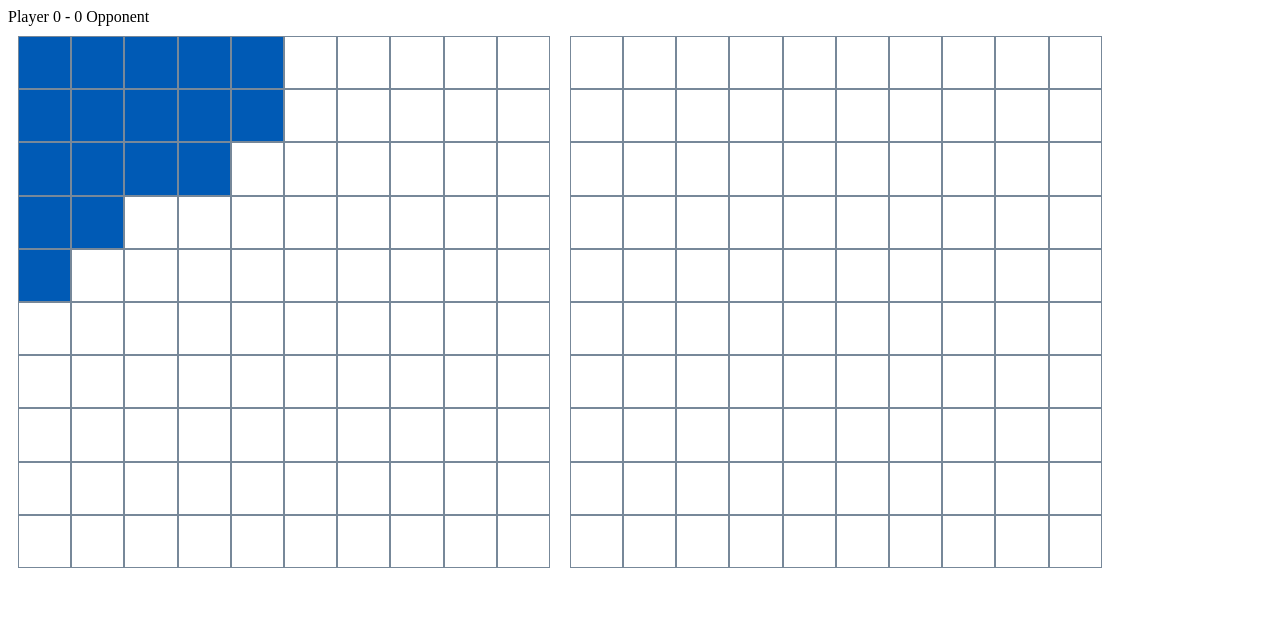
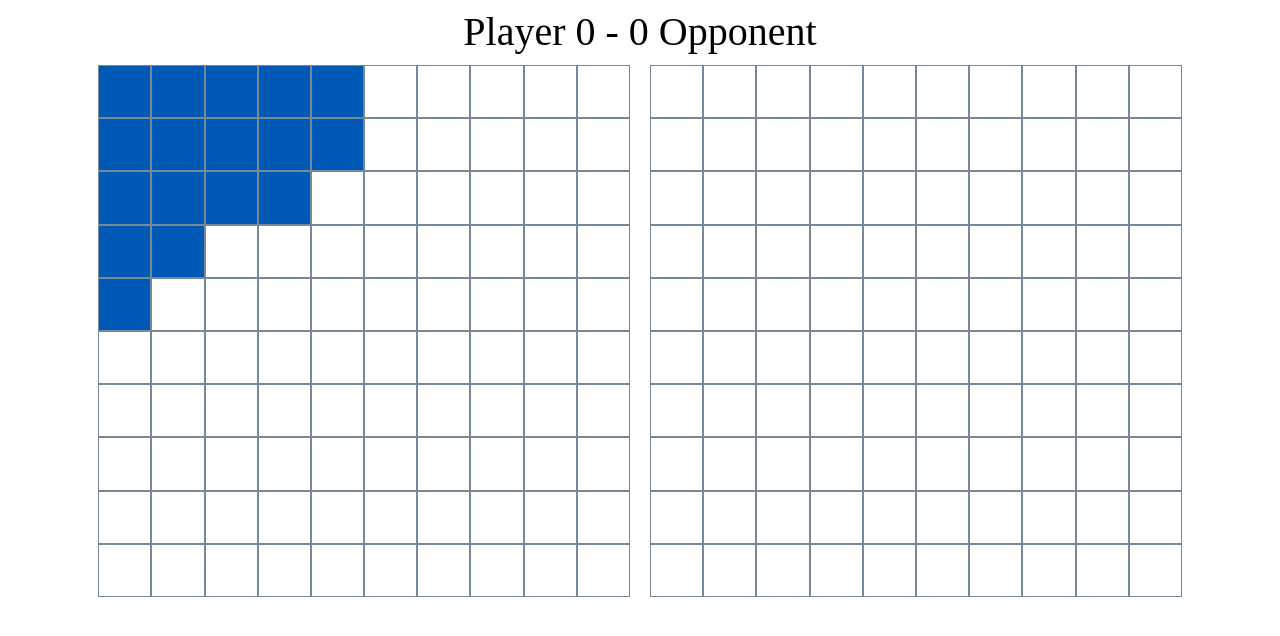
Before and after one commit to earacena/battleship-webapp-frontend, a React (Create React App) app: page / in a window 1280 px wide. Both pictures are taken after a click on the button "Ready!". Shown: the top 636 px of the page. Built offline with nearby package versions, Linux system fonts and the light colour scheme.

Commit message:
Fix positioning of player/opponent grids and score

```diff
--- a/src/features/Battleship/Battleship.tsx
+++ b/src/features/Battleship/Battleship.tsx
@@ -232,7 +232,10 @@ function Battleship() {
       {gameEnded && <EndGame winner={winner} opponent={winner === 'player' ? 'bot' : 'player'} />}
       {!editing && !gameEnded && (
         <div>
+          <span style={{ textAlign: 'center', fontSize: "40px"}}>
             <Scores playerScore={playerScore} opponentScore={opponentScore} />
+          </span>
+          <div style={{ textAlign: 'center' }}>
             <Board size={boardSize} gridSize={gridSize}>
               {board.map((row, y) =>
                 row.map((cell, x) => (
@@ -259,6 +262,8 @@ function Battleship() {
                 ))
               )}
             </Board>
+
+          </div>
         </div>
       )}
     </div>
```
Lines whose indentation alone changed are shown as unchanged.
